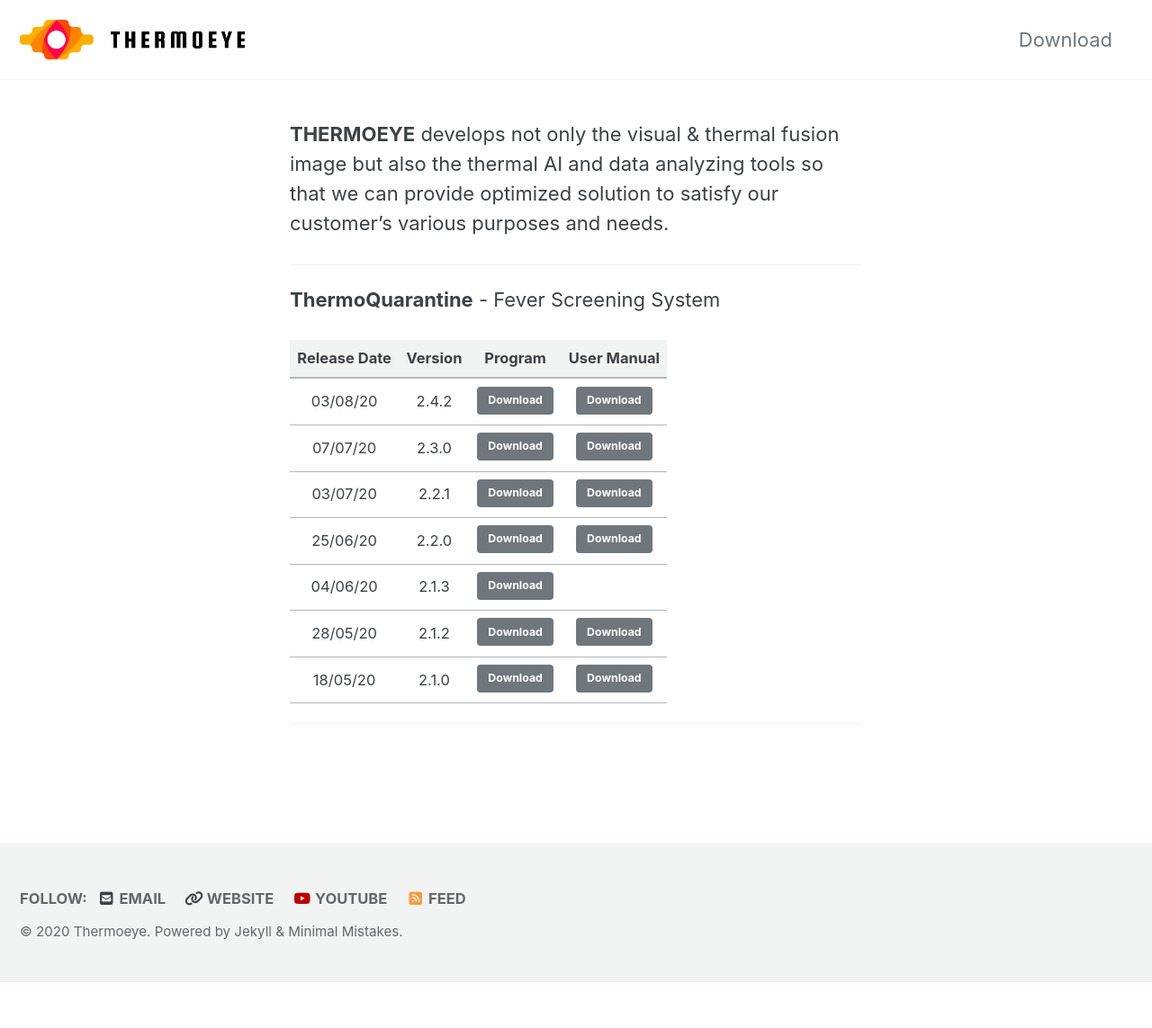
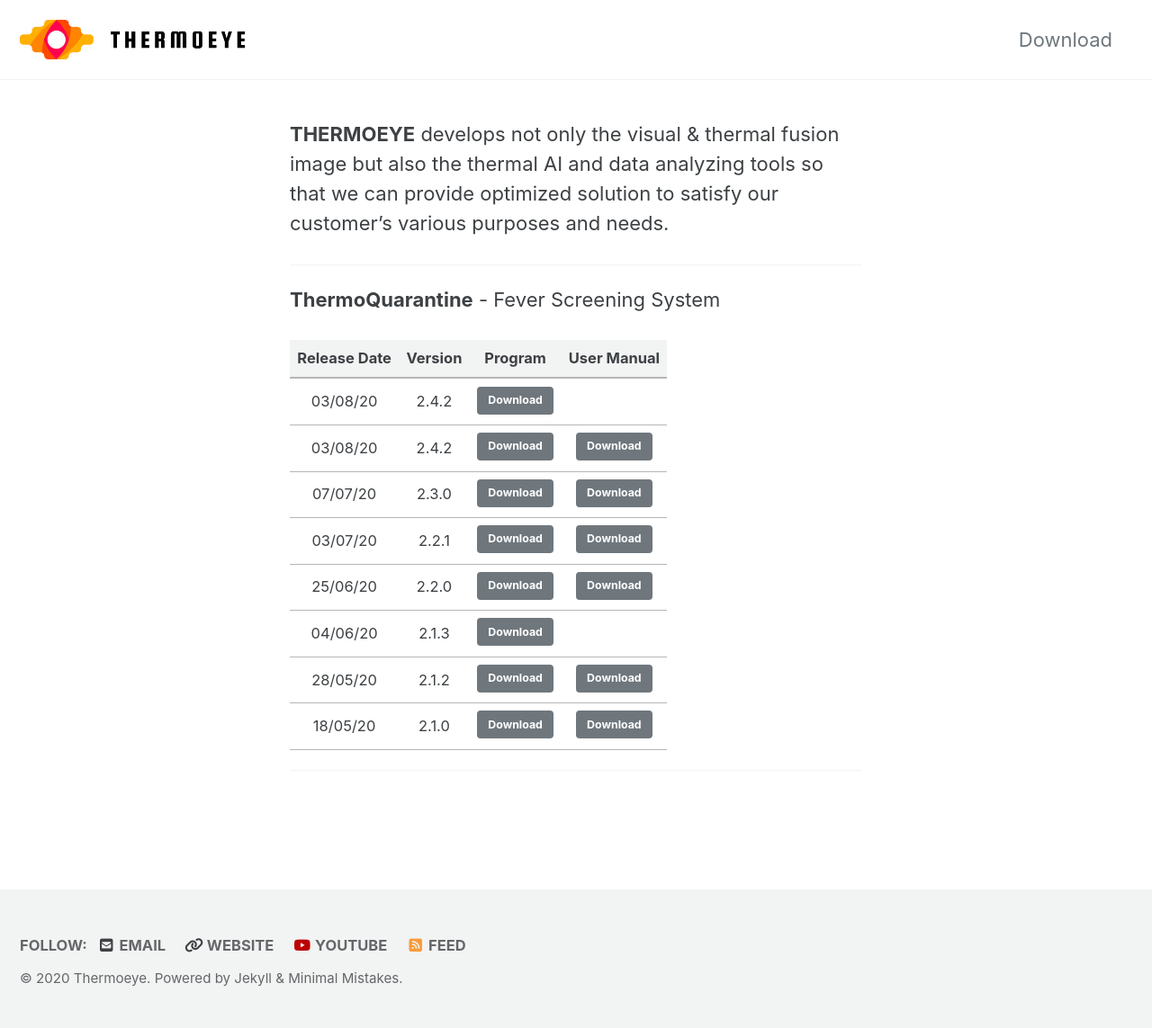
Before and after one commit to ThermoEye/ThermoEye.github.io, a Jekyll site: the page built from _pages/download.md, in a window 1280 px wide. Shown: the whole page at 90% size. Built offline with Jekyll 4.4.1, drawn with Linux system fonts in a browser that asks for light colours; cached includes are drawn as plain includes; nearby versions of some CDN libraries; before the commit the page ends 1092 px from its top, so only the background shows below that.

```diff
--- a/_pages/download.md
+++ b/_pages/download.md
@@ -19,6 +19,7 @@
 
 | Release Date | Version | Program | User Manual |
 |:---------:|:---------:|:---------:|:---------:|
+| 03/08/20 | 2.4.2 | <a href="https://docs.google.com/uc?export=download&id=1v-xfPpW-W9cOVYMyj0d9PR0rnZH8WclT" class="btn btn--primary">Download</a> |  |
 | 03/08/20 | 2.4.2 | <a href="https://docs.google.com/uc?export=download&id=1KG0odOlWiBOcOJ3utVRsqk-wwHP6JauY" class="btn btn--primary">Download</a> | <a href="https://docs.google.com/uc?export=download&id=1EK7yxFblUUVWGxjvqxirdhaLLc51P3yE" class="btn btn--primary">Download</a> |
 | 07/07/20 | 2.3.0 | <a href="https://docs.google.com/uc?export=download&id=1Dj2M92AnunLv9m28-mSB3ogmTpgjTlDC" class="btn btn--primary">Download</a> | <a href="https://docs.google.com/uc?export=download&id=1uk9fDWnQ9EgRp40JBxRrMgcRdpCUlzf0" class="btn btn--primary">Download</a> |
 | 03/07/20 | 2.2.1 | <a href="https://docs.google.com/uc?export=download&id=1MvOugKYWZHy-cP-1utPxnR3rnZFjHqPc" class="btn btn--primary">Download</a> | <a href="https://docs.google.com/uc?export=download&id=1uk9fDWnQ9EgRp40JBxRrMgcRdpCUlzf0" class="btn btn--primary">Download</a> |
```
